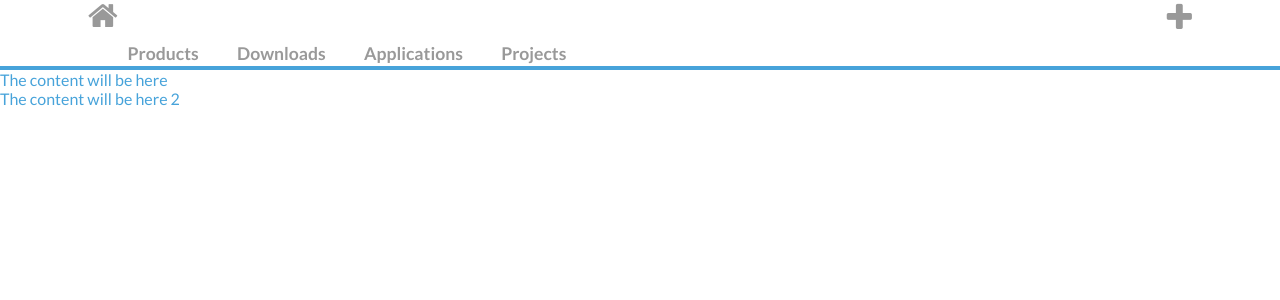
After one commit to ejeddi/sbproject, a Django app: page /process_new/ in a window 1280 px wide. The commit adds this page. Shown: the top 300 px of the page. Run offline with Django 3.2, Linux system fonts and the light colour scheme; some libraries are stand-ins or nearby versions.

Commit message:
base template restructured

```diff
--- a/bpmapp/admin.py
+++ b/bpmapp/admin.py
@@ -1,6 +1,6 @@
 from django.contrib import admin
 from .models import Project, ProcessBluePrint,Process,ActivityBluePrint,Activity,Action,FlowBluePrint,Flow,\
-ProcessType,ProdLine,Business,Comment
+ProcessType,ProdLine,Business,Comment, Status
 
 admin.site.register(Project)
 admin.site.register(ProcessBluePrint)
@@ -14,3 +14,4 @@ admin.site.register(ProcessType)
 admin.site.register(ProdLine)
 admin.site.register(Business)
 admin.site.register(Comment)
+admin.site.register(Status)
--- a/bpmapp/static/bpmapp/css/topnav-component.css
+++ b/bpmapp/static/bpmapp/css/topnav-component.css
@@ -1,4 +1,3 @@
-
 
 /* menu separator */
 .cbp-hrmenu {
@@ -12,7 +11,6 @@
 	margin: 0;
 	padding: 0;
 	list-style-type: none;
-
 }
 
 /* first level ul style (div of tabs)*/
@@ -37,19 +35,20 @@
 	color: #999;
 	display: inline-block;
 	border-radius:0.5em 0.5em 0em 0em;
-
+	transition: all .2s ease-in-out;
 }
 /* hover tabs' text */
 .cbp-hrmenu > ul > li > a:hover {
-	color: #47a3da;
-	transition: color 0.2s linear;
-
+	/*color: #47a3da;
+	transition: color 0.2s linear;*/
+	color:#47a3da;
+	transform: scale(1.2);
 }
 
 /* links inside the drop down menu */
-.cbp-hrmenu > ul > li.cbp-hropen a,
+.cbp-hrmenu > ul > li.cbp-hropen > a,
 .cbp-hrmenu > ul > li.cbp-hropen > a:hover {
-	color: #fff;
+	color: white;
 	background: #47a3da;
 }
 
@@ -85,7 +84,14 @@
 
 .cbp-hrmenu .cbp-hrsub-inner > div a {
 	line-height: 2em;
+	transition: all .2s ease-in-out;
 }
+
+.cbp-hrmenu .cbp-hrsub-inner > div a:hover {
+	font-weight:bold;
+	color:yellow;
+}
+
 
 .cbp-hrsub h4 {
 	color: #afdefa;
--- a/bpmapp/static/bpmapp/css/topnav-default.css
+++ b/bpmapp/static/bpmapp/css/topnav-default.css
@@ -47,11 +47,11 @@ a {
 }
 
 a:hover {
-	color: #000;
+	color: yellow;
+	transform: scale(1.2);
 }
 
 .container{
-	background-color:red;
 	padding-top:0px;
 }
 
@@ -61,8 +61,6 @@ a:hover {
 	max-width: 70em;
 	margin: 0 auto; /* remove auto to push the h1 text to left*/
 	padding: 0 0.5em 0.5em 0.5em;
-	background-color:yellow;
-
 }
 
 /* Brand Name Text */
@@ -85,8 +83,12 @@ a:hover {
 
 .container > header nav {
 	float: right;
+	text-align:bottom;
+	padding-top:0.1em;
 }
+
 /* next previous icons*/
+/*
 .container > header nav a {
 	display: block;
 	float: left;
@@ -100,6 +102,7 @@ a:hover {
 	border: 4px solid #47a3da;
 	text-indent: -8000px;
 }
+*/
 
 /* after click next previous icons*/
 .container > header nav a:after {
@@ -118,9 +121,11 @@ a:hover {
 	opacity: 1;
 }
 /* hover next previous icons*/
+/*
 .container > header nav a:hover {
 	background: #47a3da;
 }
+*/
 
 .icon-drop:before,
 .icon-arrow-left:before {
@@ -151,3 +156,14 @@ a:hover {
 .icon-arrow-left:before {
 	content: "\f060";
 }
+
+.fa{
+	color:#999;
+	transition: all .2s ease-in-out;
+}
+
+.fa:hover{
+	color: #47a3da;
+	/*color:rgb(20,220,180); ----- green ----- */
+	transform: scale(1.2);
+}
--- a/bpmapp/templates/bpmapp/__base.html
+++ b/bpmapp/templates/bpmapp/__base.html
@@ -4,29 +4,43 @@
 
 	<html lang="en" class="no-js">
 		<head>
-			{% block meta_tags %}{% endblock %}
-			<meta charset="UTF-8"/>
-			<meta http-equiv="X-UA-Compatible" content="IE=edge,chrome=1">
-			<meta name="viewport" content="width=device-width, initial-scale=1.0">
-			<title>Google</title>
-			<meta name="description" content="Blueprint: Horizontal Drop-Down Menu" />
-			<meta name="keywords" content="horizontal menu, microsoft menu, drop-down menu, mega menu, javascript, jquery, simple menu" />
-			<meta name="author" content="Codrops" />
-			<link rel="shortcut icon" type="image/png" href="{{STATIC_URL}}/favicon.ico"/>
-			<link type="text/javascript" href="{% static 'bpmapp/js/topnavbar.js' %}">
+			{% block meta_tags %}{% endblock meta_tags%}
 
+			<title>
+				{% block title %}BPM App{% endblock title %}
+			</title>
+
+			{% block stylesheets %}
+				<link type="text/javascript" href="{% static 'bpmapp/js/topnavbar.js' %}">
+				<link rel="shortcut icon" type="image/png" href="{{STATIC_URL}}/favicon.ico"/>
+			{% endblock %}
+
+			{% block javascript %}
+				<script type='text/javascript' src="https://ajax.googleapis.com/ajax/libs/jquery/3.1.1/jquery.min.js"></script>
+
+				<script>
+					$(function() {
+						cbpHorizontalMenu.init();
+					});
+				</script>
+			{% endblock javascript %}
+
+			{% block extra_head %}{% endblock %}
 		</head>
 
 		<body>
-			{% include 'bpmapp/_topnavbar.html' %}
-			{% block content %}
-			{% endblock %}
-			<script src="https://ajax.googleapis.com/ajax/libs/jquery/1.9.1/jquery.min.js"></script>
-			<script src="static/bpmapp/js/cbpHorizontalMenu.min.js"></script>
-			<script>
-				$(function() {
-					cbpHorizontalMenu.init();
-				});
-			</script>
+			<header class="navbar topnavbar">
+				{% include 'bpmapp/_topnavbar.html' %}
+			</header>
+
+			<div id="main" role="main">
+				<div class="container">
+					{% block content %}
+					{% endblock content %}
+				</div>
+			</div> {# /#main #}
+
+			<script type='text/javascript' src="static/bpmapp/js/cbpHorizontalMenu.min.js"></script>
+
 		</body>
 	</html>
--- /dev/null
+++ b/bpmapp/templates/bpmapp/__l_one_column.html
@@ -0,0 +1,12 @@
+{% extends 'bpmapp/__base.html' %}
+
+{% block content %}
+    <div class="row">
+        <div class="span8">
+            {% block main_col %}{% endblock main_col %}
+        </div>
+        <div class="span4">
+            {% block side_col %}{% endblock side_col %}
+        </div>
+    </div>
+{% endblock content %}
--- a/bpmapp/templates/bpmapp/_topnavbar.html
+++ b/bpmapp/templates/bpmapp/_topnavbar.html
@@ -5,19 +5,25 @@
 		<head>
 			<link rel="stylesheet" type="text/css" href="{% static 'bpmapp/css/topnav-default.css' %}">
 			<link rel="stylesheet" type="text/css" href="{% static 'bpmapp/css/topnav-component.css' %}">
+
+			<!-- used for icons in navbar -->
+			<link rel="stylesheet" href="https://cdnjs.cloudflare.com/ajax/libs/font-awesome/4.7.0/css/font-awesome.min.css">
 		</head>
 
 		<div class="container">
 			<header class="clearfix">
 				<!--<span>Tagline</span>-->
-				<h1>Application</h1>
+				<a href="/"><i class="fa fa-home fa-2x" id="icon-home"> </i></a>
 				<nav>
+				<a href="/process_new/"> <i class="fa fa-plus fa-2x" id="icon-new-process" data-info="New Process"></i> </a>
+					<!--
 					<a href="http://tympanus.net/Blueprints/FullWidthImageSlider/" class="icon-arrow-left" data-info="previous Step">Previous Blueprint</a>
 					<a href="http://tympanus.net/codrops/?p=14426" class="icon-drop" data-info="Next Step">back to the Codrops article</a>
+					 -->
 				</nav>
 			</header>
 
-			<div class="main">
+			<div class="nav-main">
 				<nav id="cbp-hrmenu" class="cbp-hrmenu">
 					<ul>
 						<li>
--- /dev/null
+++ b/bpmapp/templates/bpmapp/process_new.html
@@ -0,0 +1,6 @@
+{% extends 'bpmapp/__l_one_column.html' %}
+
+
+{% block main_col %} The content will be here {% endblock main_col %}
+
+{% block side_col %} The content will be here 2 {% endblock side_col %}
--- a/bpmapp/urls.py
+++ b/bpmapp/urls.py
@@ -3,4 +3,5 @@ from . import views
 
 urlpatterns = [
     url(r'^$', views.home, name='home'),
+    url(r'process_new/', views.process_new, name='process_new'),
 ]
--- a/bpmapp/views.py
+++ b/bpmapp/views.py
@@ -2,3 +2,6 @@ from django.shortcuts import render
 
 def home(request):
     return render(request,'bpmapp/__base.html',{})
+
+def process_new(request):
+    return render(request,'bpmapp/process_new.html',{})
```
Also changed, not shown: bpmapp/forms.py (added, +8 -0 lines), bpmapp/static/bpmapp/js/cbpHorizontalMenu.min.js (+41 -1 lines), bpmapp/templates/bpmapp/_tag_list.html (added, +11 -0 lines).
